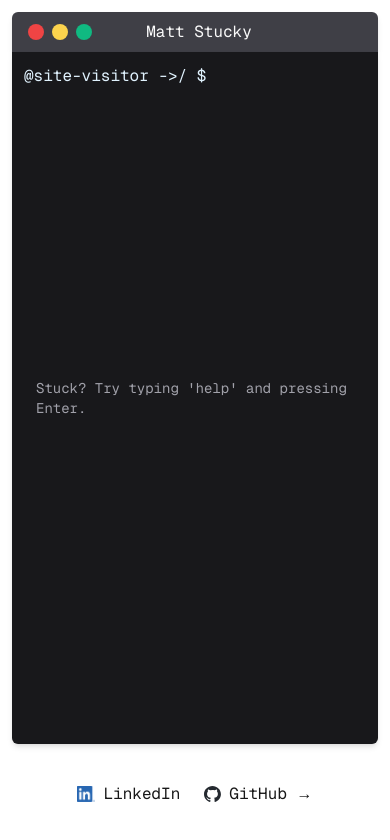
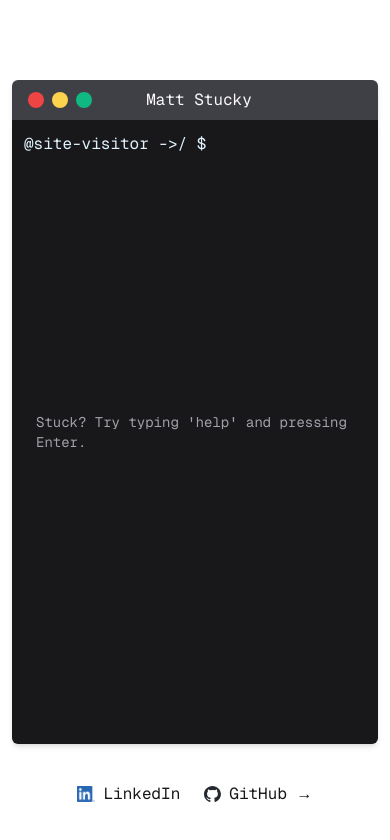
Before and after one commit to mnstucky/personal-site, a Next.js app: page / in a window 390 px wide. Shown: the top 840 px of the page. Built offline with nearby package versions, Linux system fonts and the light colour scheme.

Commit message:
Add support for window sizes

```diff
--- a/app/page.tsx
+++ b/app/page.tsx
@@ -9,11 +9,18 @@ type TerminalSegment = {
 
 type TerminalLine = TerminalSegment[];
 
+enum WindowSizes {
+  Normal,
+  Maximized,
+  Minimized
+}
+
 export default function Home() {
   const [path, setPath] = useState('/');
   const [terminalContent, setTerminalContent] = useState<TerminalLine[]>([]);
   const [tooltipVisible, setTooltipVisible] = useState(false);
   const [inputValue, setInputValue] = useState('');
+  const [windowSize, setWindowSize] = useState(WindowSizes.Normal);
 
   // Anchor terminal to the bottom on each render
   useEffect(() => {
@@ -191,24 +198,26 @@ export default function Home() {
         items-center
         min-h-screen
         max-h-screen
-        p-3
+        ${windowSize === WindowSizes.Maximized ? 'p-0' : 'p-3'}
         pb-10
-        sm:pt-20
+        ${windowSize === WindowSizes.Maximized ? 'sm:pt-0' : 'pt-20'}
         sm:pb-15
         font-[family-name:var(--font-geist-mono)]`}>
       <main className={`
           row-start-1
           relative
           w-full
-          max-w-3xl
-          sm:max-h-[calc(100%-5rem)]
+          ${windowSize === WindowSizes.Maximized ? '' :
+          'sm:max-h-[calc(100%-5rem)] max-w-3xl'}
           min-h-[calc(100%-5rem)]
           h-full`}>
         <div className='h-50 bg-zinc-700 rounded-t-md shadow-md px-4 py-2 flex items-center justify-between'>
           <div className='flex gap-2'>
             <div className='h-4 w-4 bg-red-500 rounded-lg'></div>
-            <div className='h-4 w-4 bg-amber-300 rounded-lg'></div>
-            <div className='h-4 w-4 bg-emerald-500 rounded-lg'></div>
+            <div className='h-4 w-4 bg-amber-300 rounded-lg cursor-pointer'
+              onClick={() => setWindowSize(WindowSizes.Normal)}></div>
+            <div className='h-4 w-4 bg-emerald-500 rounded-lg cursor-pointer'
+              onClick={() => setWindowSize(WindowSizes.Maximized)}></div>
           </div>
           <p className='text-zinc-50'>Matt Stucky</p>
           <div className='w-14'></div>
```
